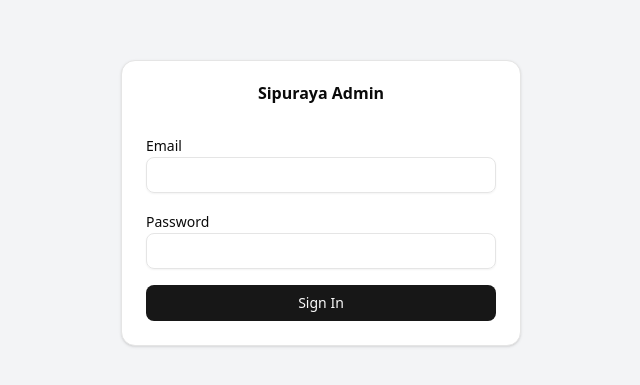
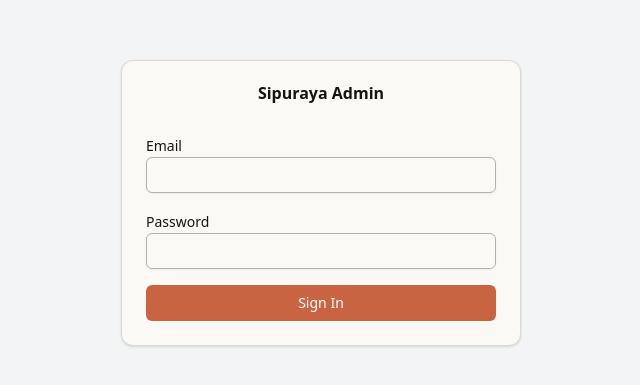
Before and after one commit to JohanGarcialife/Sipuraya, a Next.js app: page /login in a window 1280 px wide. Shown: the part 197-582 px from the top of the page, without its empty margins (319-959 px from the left). Built offline with nearby package versions, Linux system fonts and the light colour scheme; no server answers.

Commit message:
phase 2 completed

```diff
--- a/src/app/globals.css
+++ b/src/app/globals.css
@@ -3,116 +3,165 @@
 
 @custom-variant dark (&:is(.dark *));
 
+:root {
+  --background: oklch(0.9818 0.0054 95.0986);
+  --foreground: oklch(0.3438 0.0269 95.7226);
+  --card: oklch(0.9818 0.0054 95.0986);
+  --card-foreground: oklch(0.1908 0.0020 106.5859);
+  --popover: oklch(1.0000 0 0);
+  --popover-foreground: oklch(0.2671 0.0196 98.9390);
+  --primary: oklch(0.6171 0.1375 39.0427);
+  --primary-foreground: oklch(1.0000 0 0);
+  --secondary: oklch(0.9245 0.0138 92.9892);
+  --secondary-foreground: oklch(0.4334 0.0177 98.6048);
+  --muted: oklch(0.9341 0.0153 90.2390);
+  --muted-foreground: oklch(0.6059 0.0075 97.4233);
+  --accent: oklch(0.9245 0.0138 92.9892);
+  --accent-foreground: oklch(0.2671 0.0196 98.9390);
+  --destructive: oklch(0.1908 0.0020 106.5859);
+  --destructive-foreground: oklch(1.0000 0 0);
+  --border: oklch(0.8847 0.0069 97.3627);
+  --input: oklch(0.7621 0.0156 98.3528);
+  --ring: oklch(0.6171 0.1375 39.0427);
+  --chart-1: oklch(0.5583 0.1276 42.9956);
+  --chart-2: oklch(0.6898 0.1581 290.4107);
+  --chart-3: oklch(0.8816 0.0276 93.1280);
+  --chart-4: oklch(0.8822 0.0403 298.1792);
+  --chart-5: oklch(0.5608 0.1348 42.0584);
+  --sidebar: oklch(0.9663 0.0080 98.8792);
+  --sidebar-foreground: oklch(0.3590 0.0051 106.6524);
+  --sidebar-primary: oklch(0.6171 0.1375 39.0427);
+  --sidebar-primary-foreground: oklch(0.9881 0 0);
+  --sidebar-accent: oklch(0.9245 0.0138 92.9892);
+  --sidebar-accent-foreground: oklch(0.3250 0 0);
+  --sidebar-border: oklch(0.9401 0 0);
+  --sidebar-ring: oklch(0.7731 0 0);
+  --font-sans: ui-sans-serif, system-ui, -apple-system, BlinkMacSystemFont, 'Segoe UI', Roboto, 'Helvetica Neue', Arial, 'Noto Sans', sans-serif, 'Apple Color Emoji', 'Segoe UI Emoji', 'Segoe UI Symbol', 'Noto Color Emoji';
+  --font-serif: ui-serif, Georgia, Cambria, "Times New Roman", Times, serif;
+  --font-mono: ui-monospace, SFMono-Regular, Menlo, Monaco, Consolas, "Liberation Mono", "Courier New", monospace;
+  --radius: 0.5rem;
+  --shadow-x: 0;
+  --shadow-y: 1px;
+  --shadow-blur: 3px;
+  --shadow-spread: 0px;
+  --shadow-opacity: 0.1;
+  --shadow-color: oklch(0 0 0);
+  --shadow-2xs: 0 1px 3px 0px hsl(0 0% 0% / 0.05);
+  --shadow-xs: 0 1px 3px 0px hsl(0 0% 0% / 0.05);
+  --shadow-sm: 0 1px 3px 0px hsl(0 0% 0% / 0.10), 0 1px 2px -1px hsl(0 0% 0% / 0.10);
+  --shadow: 0 1px 3px 0px hsl(0 0% 0% / 0.10), 0 1px 2px -1px hsl(0 0% 0% / 0.10);
+  --shadow-md: 0 1px 3px 0px hsl(0 0% 0% / 0.10), 0 2px 4px -1px hsl(0 0% 0% / 0.10);
+  --shadow-lg: 0 1px 3px 0px hsl(0 0% 0% / 0.10), 0 4px 6px -1px hsl(0 0% 0% / 0.10);
+  --shadow-xl: 0 1px 3px 0px hsl(0 0% 0% / 0.10), 0 8px 10px -1px hsl(0 0% 0% / 0.10);
+  --shadow-2xl: 0 1px 3px 0px hsl(0 0% 0% / 0.25);
+  --tracking-normal: 0em;
+  --spacing: 0.25rem;
+}
+
+.dark {
+  --background: oklch(0.2679 0.0036 106.6427);
+  --foreground: oklch(0.8074 0.0142 93.0137);
+  --card: oklch(0.2679 0.0036 106.6427);
+  --card-foreground: oklch(0.9818 0.0054 95.0986);
+  --popover: oklch(0.3085 0.0035 106.6039);
+  --popover-foreground: oklch(0.9211 0.0040 106.4781);
+  --primary: oklch(0.6724 0.1308 38.7559);
+  --primary-foreground: oklch(1.0000 0 0);
+  --secondary: oklch(0.9818 0.0054 95.0986);
+  --secondary-foreground: oklch(0.3085 0.0035 106.6039);
+  --muted: oklch(0.2213 0.0038 106.7070);
+  --muted-foreground: oklch(0.7713 0.0169 99.0657);
+  --accent: oklch(0.2130 0.0078 95.4245);
+  --accent-foreground: oklch(0.9663 0.0080 98.8792);
+  --destructive: oklch(0.6368 0.2078 25.3313);
+  --destructive-foreground: oklch(1.0000 0 0);
+  --border: oklch(0.3618 0.0101 106.8928);
+  --input: oklch(0.4336 0.0113 100.2195);
+  --ring: oklch(0.6724 0.1308 38.7559);
+  --chart-1: oklch(0.5583 0.1276 42.9956);
+  --chart-2: oklch(0.6898 0.1581 290.4107);
+  --chart-3: oklch(0.2130 0.0078 95.4245);
+  --chart-4: oklch(0.3074 0.0516 289.3230);
+  --chart-5: oklch(0.5608 0.1348 42.0584);
+  --sidebar: oklch(0.2357 0.0024 67.7077);
+  --sidebar-foreground: oklch(0.8074 0.0142 93.0137);
+  --sidebar-primary: oklch(0.3250 0 0);
+  --sidebar-primary-foreground: oklch(0.9881 0 0);
+  --sidebar-accent: oklch(0.1680 0.0020 106.6177);
+  --sidebar-accent-foreground: oklch(0.8074 0.0142 93.0137);
+  --sidebar-border: oklch(0.9401 0 0);
+  --sidebar-ring: oklch(0.7731 0 0);
+  --font-sans: ui-sans-serif, system-ui, -apple-system, BlinkMacSystemFont, 'Segoe UI', Roboto, 'Helvetica Neue', Arial, 'Noto Sans', sans-serif, 'Apple Color Emoji', 'Segoe UI Emoji', 'Segoe UI Symbol', 'Noto Color Emoji';
+  --font-serif: ui-serif, Georgia, Cambria, "Times New Roman", Times, serif;
+  --font-mono: ui-monospace, SFMono-Regular, Menlo, Monaco, Consolas, "Liberation Mono", "Courier New", monospace;
+  --radius: 0.5rem;
+  --shadow-x: 0;
+  --shadow-y: 1px;
+  --shadow-blur: 3px;
+  --shadow-spread: 0px;
+  --shadow-opacity: 0.1;
+  --shadow-color: oklch(0 0 0);
+  --shadow-2xs: 0 1px 3px 0px hsl(0 0% 0% / 0.05);
+  --shadow-xs: 0 1px 3px 0px hsl(0 0% 0% / 0.05);
+  --shadow-sm: 0 1px 3px 0px hsl(0 0% 0% / 0.10), 0 1px 2px -1px hsl(0 0% 0% / 0.10);
+  --shadow: 0 1px 3px 0px hsl(0 0% 0% / 0.10), 0 1px 2px -1px hsl(0 0% 0% / 0.10);
+  --shadow-md: 0 1px 3px 0px hsl(0 0% 0% / 0.10), 0 2px 4px -1px hsl(0 0% 0% / 0.10);
+  --shadow-lg: 0 1px 3px 0px hsl(0 0% 0% / 0.10), 0 4px 6px -1px hsl(0 0% 0% / 0.10);
+  --shadow-xl: 0 1px 3px 0px hsl(0 0% 0% / 0.10), 0 8px 10px -1px hsl(0 0% 0% / 0.10);
+  --shadow-2xl: 0 1px 3px 0px hsl(0 0% 0% / 0.25);
+}
+
 @theme inline {
   --color-background: var(--background);
   --color-foreground: var(--foreground);
-  --font-sans: var(--font-geist-sans);
-  --font-mono: var(--font-geist-mono);
+  --color-card: var(--card);
+  --color-card-foreground: var(--card-foreground);
+  --color-popover: var(--popover);
+  --color-popover-foreground: var(--popover-foreground);
+  --color-primary: var(--primary);
+  --color-primary-foreground: var(--primary-foreground);
+  --color-secondary: var(--secondary);
+  --color-secondary-foreground: var(--secondary-foreground);
+  --color-muted: var(--muted);
+  --color-muted-foreground: var(--muted-foreground);
+  --color-accent: var(--accent);
+  --color-accent-foreground: var(--accent-foreground);
+  --color-destructive: var(--destructive);
+  --color-destructive-foreground: var(--destructive-foreground);
+  --color-border: var(--border);
+  --color-input: var(--input);
+  --color-ring: var(--ring);
+  --color-chart-1: var(--chart-1);
+  --color-chart-2: var(--chart-2);
+  --color-chart-3: var(--chart-3);
+  --color-chart-4: var(--chart-4);
+  --color-chart-5: var(--chart-5);
+  --color-sidebar: var(--sidebar);
+  --color-sidebar-foreground: var(--sidebar-foreground);
+  --color-sidebar-primary: var(--sidebar-primary);
+  --color-sidebar-primary-foreground: var(--sidebar-primary-foreground);
+  --color-sidebar-accent: var(--sidebar-accent);
+  --color-sidebar-accent-foreground: var(--sidebar-accent-foreground);
+  --color-sidebar-border: var(--sidebar-border);
   --color-sidebar-ring: var(--sidebar-ring);
-  --color-sidebar-border: var(--sidebar-border);
-  --color-sidebar-accent-foreground: var(--sidebar-accent-foreground);
-  --color-sidebar-accent: var(--sidebar-accent);
-  --color-sidebar-primary-foreground: var(--sidebar-primary-foreground);
-  --color-sidebar-primary: var(--sidebar-primary);
-  --color-sidebar-foreground: var(--sidebar-foreground);
-  --color-sidebar: var(--sidebar);
-  --color-chart-5: var(--chart-5);
-  --color-chart-4: var(--chart-4);
-  --color-chart-3: var(--chart-3);
-  --color-chart-2: var(--chart-2);
-  --color-chart-1: var(--chart-1);
-  --color-ring: var(--ring);
-  --color-input: var(--input);
-  --color-border: var(--border);
-  --color-destructive: var(--destructive);
-  --color-accent-foreground: var(--accent-foreground);
-  --color-accent: var(--accent);
-  --color-muted-foreground: var(--muted-foreground);
-  --color-muted: var(--muted);
-  --color-secondary-foreground: var(--secondary-foreground);
-  --color-secondary: var(--secondary);
-  --color-primary-foreground: var(--primary-foreground);
-  --color-primary: var(--primary);
-  --color-popover-foreground: var(--popover-foreground);
-  --color-popover: var(--popover);
-  --color-card-foreground: var(--card-foreground);
-  --color-card: var(--card);
+
+  --font-sans: var(--font-sans);
+  --font-mono: var(--font-mono);
+  --font-serif: var(--font-serif);
+
   --radius-sm: calc(var(--radius) - 4px);
   --radius-md: calc(var(--radius) - 2px);
   --radius-lg: var(--radius);
   --radius-xl: calc(var(--radius) + 4px);
-  --radius-2xl: calc(var(--radius) + 8px);
-  --radius-3xl: calc(var(--radius) + 12px);
-  --radius-4xl: calc(var(--radius) + 16px);
-}
 
-:root {
-  --radius: 0.625rem;
-  --background: oklch(1 0 0);
-  --foreground: oklch(0.145 0 0);
-  --card: oklch(1 0 0);
-  --card-foreground: oklch(0.145 0 0);
-  --popover: oklch(1 0 0);
-  --popover-foreground: oklch(0.145 0 0);
-  --primary: oklch(0.205 0 0);
-  --primary-foreground: oklch(0.985 0 0);
-  --secondary: oklch(0.97 0 0);
-  --secondary-foreground: oklch(0.205 0 0);
-  --muted: oklch(0.97 0 0);
-  --muted-foreground: oklch(0.556 0 0);
-  --accent: oklch(0.97 0 0);
-  --accent-foreground: oklch(0.205 0 0);
-  --destructive: oklch(0.577 0.245 27.325);
-  --border: oklch(0.922 0 0);
-  --input: oklch(0.922 0 0);
-  --ring: oklch(0.708 0 0);
-  --chart-1: oklch(0.646 0.222 41.116);
-  --chart-2: oklch(0.6 0.118 184.704);
-  --chart-3: oklch(0.398 0.07 227.392);
-  --chart-4: oklch(0.828 0.189 84.429);
-  --chart-5: oklch(0.769 0.188 70.08);
-  --sidebar: oklch(0.985 0 0);
-  --sidebar-foreground: oklch(0.145 0 0);
-  --sidebar-primary: oklch(0.205 0 0);
-  --sidebar-primary-foreground: oklch(0.985 0 0);
-  --sidebar-accent: oklch(0.97 0 0);
-  --sidebar-accent-foreground: oklch(0.205 0 0);
-  --sidebar-border: oklch(0.922 0 0);
-  --sidebar-ring: oklch(0.708 0 0);
-}
-
-.dark {
-  --background: oklch(0.145 0 0);
-  --foreground: oklch(0.985 0 0);
-  --card: oklch(0.205 0 0);
-  --card-foreground: oklch(0.985 0 0);
-  --popover: oklch(0.205 0 0);
-  --popover-foreground: oklch(0.985 0 0);
-  --primary: oklch(0.922 0 0);
-  --primary-foreground: oklch(0.205 0 0);
-  --secondary: oklch(0.269 0 0);
-  --secondary-foreground: oklch(0.985 0 0);
-  --muted: oklch(0.269 0 0);
-  --muted-foreground: oklch(0.708 0 0);
-  --accent: oklch(0.269 0 0);
-  --accent-foreground: oklch(0.985 0 0);
-  --destructive: oklch(0.704 0.191 22.216);
-  --border: oklch(1 0 0 / 10%);
-  --input: oklch(1 0 0 / 15%);
-  --ring: oklch(0.556 0 0);
-  --chart-1: oklch(0.488 0.243 264.376);
-  --chart-2: oklch(0.696 0.17 162.48);
-  --chart-3: oklch(0.769 0.188 70.08);
-  --chart-4: oklch(0.627 0.265 303.9);
-  --chart-5: oklch(0.645 0.246 16.439);
-  --sidebar: oklch(0.205 0 0);
-  --sidebar-foreground: oklch(0.985 0 0);
-  --sidebar-primary: oklch(0.488 0.243 264.376);
-  --sidebar-primary-foreground: oklch(0.985 0 0);
-  --sidebar-accent: oklch(0.269 0 0);
-  --sidebar-accent-foreground: oklch(0.985 0 0);
-  --sidebar-border: oklch(1 0 0 / 10%);
-  --sidebar-ring: oklch(0.556 0 0);
+  --shadow-2xs: var(--shadow-2xs);
+  --shadow-xs: var(--shadow-xs);
+  --shadow-sm: var(--shadow-sm);
+  --shadow: var(--shadow);
+  --shadow-md: var(--shadow-md);
+  --shadow-lg: var(--shadow-lg);
+  --shadow-xl: var(--shadow-xl);
+  --shadow-2xl: var(--shadow-2xl);
 }
 
 @layer base {
--- a/src/features/stories/components/StoryTable.tsx
+++ b/src/features/stories/components/StoryTable.tsx
@@ -53,8 +53,8 @@
                 {story.title_he || "---"}
               </TableCell>
               <TableCell>
-                <Button variant="ghost" size="icon">
-                  <Pencil className="h-4 w-4" />
+                <Button variant="ghost" size="icon" className="cursor-pointer">
+                  <Pencil className="h-4 w-4 cursor-pointer" />
                 </Button>
               </TableCell>
             </TableRow>
```
Also changed, not shown: src/app/admin/page.tsx (+69 -11 lines).
